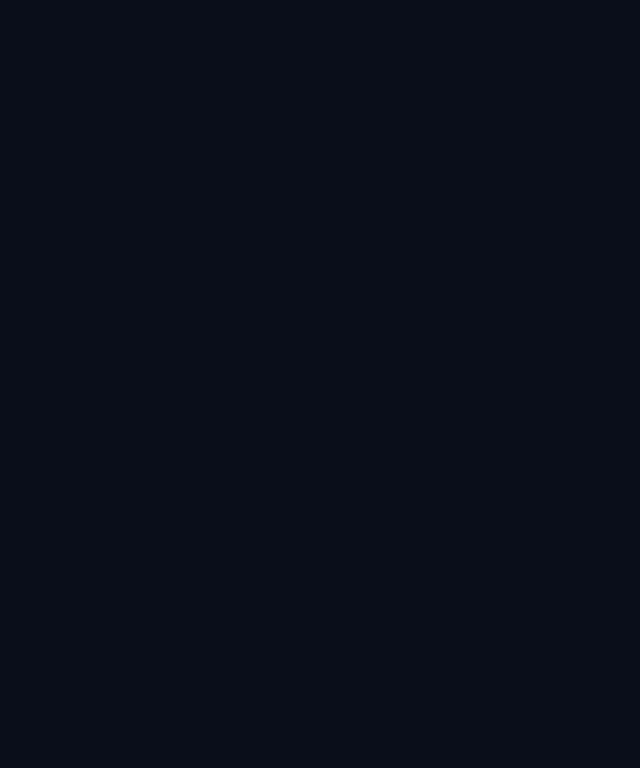
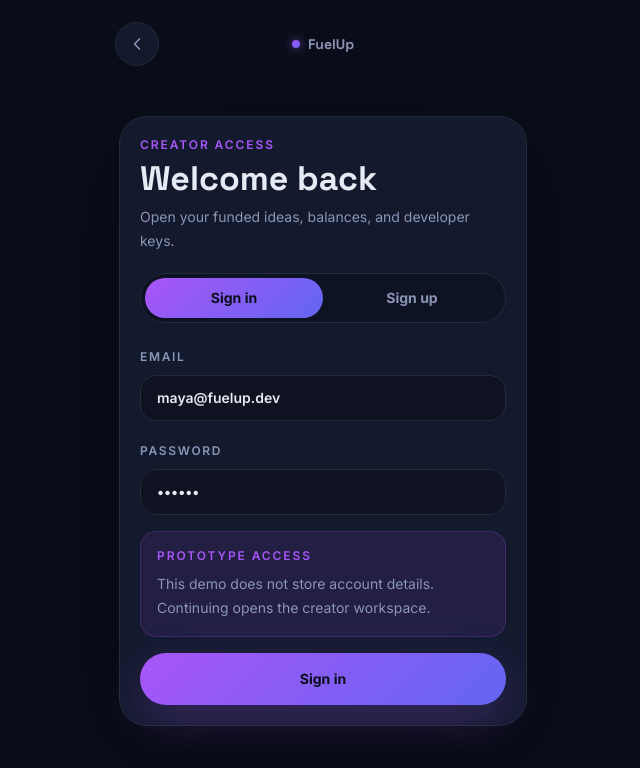
Before and after one commit to DJAKN/AI-Equality-make-tokens-from-product-ideas, a React (Vite) app: page /creator-auth in a window 1280 px wide. Before the commit this address had no page. Shown: the top 768 px of the page, without its empty margins (317-957 px from the left). Built offline with nearby package versions, Linux system fonts and the light colour scheme.

Commit message:
Add creator auth mockup

```diff
--- a/src/main.tsx
+++ b/src/main.tsx
@@ -5,6 +5,7 @@ import Landing from '@/pages/Landing'
 import Browse from '@/pages/Browse'
 import ProjectDetail from '@/pages/ProjectDetail'
 import DonationSuccess from '@/pages/DonationSuccess'
+import CreatorAuth from '@/pages/CreatorAuth'
 import MyIdeas from '@/pages/MyIdeas'
 import IdeaDashboard from '@/pages/IdeaDashboard'
 import PostNewIdea from '@/pages/PostNewIdea'
@@ -18,6 +19,7 @@ ReactDOM.createRoot(document.getElementById('root')!).render(
         <Route path="/browse" element={<Browse />} />
         <Route path="/projects/:id" element={<ProjectDetail />} />
         <Route path="/donate/success" element={<DonationSuccess />} />
+        <Route path="/creator-auth" element={<CreatorAuth />} />
         <Route path="/ideas" element={<MyIdeas />} />
         <Route path="/ideas/new" element={<PostNewIdea />} />
         <Route path="/ideas/:id" element={<IdeaDashboard />} />
--- /dev/null
+++ b/src/pages/CreatorAuth.tsx
@@ -0,0 +1,193 @@
+import { FormEvent, useState } from 'react'
+import { useNavigate } from 'react-router-dom'
+
+type AuthMode = 'sign-in' | 'sign-up'
+
+function FuelUpMark() {
+  return (
+    <span className="inline-flex items-center gap-2 font-display text-sm font-bold text-muted">
+      <span
+        className="h-2 w-2 rounded-full"
+        style={{
+          background: 'linear-gradient(135deg,#A855F7,#6366F1)',
+          boxShadow: '0 0 10px rgba(168,85,247,.7)',
+        }}
+      />
+      FuelUp
+    </span>
+  )
+}
+
+function BackIcon() {
+  return (
+    <svg aria-hidden="true" viewBox="0 0 24 24" className="h-5 w-5" fill="none">
+      <path
+        d="M15 18 9 12l6-6"
+        stroke="currentColor"
+        strokeWidth="2"
+        strokeLinecap="round"
+        strokeLinejoin="round"
+      />
+    </svg>
+  )
+}
+
+export default function CreatorAuth() {
+  const [mode, setMode] = useState<AuthMode>('sign-in')
+  const navigate = useNavigate()
+  const isSignIn = mode === 'sign-in'
+
+  const submitAuth = (event: FormEvent<HTMLFormElement>) => {
+    event.preventDefault()
+    navigate('/ideas')
+  }
+
+  return (
+    <div className="min-h-dvh overflow-hidden bg-bg">
+      <div
+        className="mx-auto flex min-h-dvh w-full max-w-md flex-col"
+        style={{
+          paddingTop: 'max(env(safe-area-inset-top), 14px)',
+          paddingBottom: 'max(env(safe-area-inset-bottom), 24px)',
+          paddingLeft: 'env(safe-area-inset-left)',
+          paddingRight: 'env(safe-area-inset-right)',
+        }}
+      >
+        <header className="flex items-center justify-between px-4 pb-4 pt-2">
+          <button
+            type="button"
+            onClick={() => navigate('/')}
+            aria-label="Back to landing"
+            className="flex h-11 w-11 items-center justify-center rounded-full border border-hairline bg-surface text-muted transition active:scale-95"
+          >
+            <BackIcon />
+          </button>
+          <FuelUpMark />
+          <div className="h-11 w-11" aria-hidden />
+        </header>
+
+        <main className="flex flex-1 flex-col justify-center px-5 pb-4">
+          <section className="rounded-[28px] border border-hairline bg-surface p-5 shadow-[0_28px_100px_rgba(0,0,0,.34)]">
+            <div>
+              <p className="text-xs font-semibold uppercase tracking-[0.16em] text-brand-violet">
+                Creator access
+              </p>
+              <h1 className="mt-2 font-display text-[34px] font-bold leading-[1.04] text-ink">
+                {isSignIn ? 'Welcome back' : 'Start building'}
+              </h1>
+              <p className="mt-2 text-sm leading-6 text-muted">
+                {isSignIn
+                  ? 'Open your funded ideas, balances, and developer keys.'
+                  : 'Create a workspace for ideas that need AI compute.'}
+              </p>
+            </div>
+
+            <div className="mt-5 grid grid-cols-2 rounded-full border border-hairline bg-bg/55 p-1">
+              <button
+                type="button"
+                onClick={() => setMode('sign-in')}
+                className={`rounded-full px-4 py-2.5 text-sm font-bold transition ${
+                  isSignIn ? 'text-bg' : 'text-muted'
+                }`}
+                style={
+                  isSignIn
+                    ? { background: 'linear-gradient(135deg,#A855F7,#6366F1)' }
+                    : undefined
+                }
+              >
+                Sign in
+              </button>
+              <button
+                type="button"
+                onClick={() => setMode('sign-up')}
+                className={`rounded-full px-4 py-2.5 text-sm font-bold transition ${
+                  !isSignIn ? 'text-bg' : 'text-muted'
+                }`}
+                style={
+                  !isSignIn
+                    ? { background: 'linear-gradient(135deg,#A855F7,#6366F1)' }
+                    : undefined
+                }
+              >
+                Sign up
+              </button>
+            </div>
+
+            <form onSubmit={submitAuth} className="mt-5 space-y-4">
+              {!isSignIn ? (
+                <label className="block">
+                  <span className="text-xs font-semibold uppercase tracking-[0.14em] text-muted">
+                    Name
+                  </span>
+                  <input
+                    required
+                    defaultValue="Maya Chen"
+                    className="mt-2 w-full rounded-2xl border border-hairline bg-bg/60 px-4 py-3 text-sm font-semibold text-ink outline-none placeholder:text-muted focus:border-brand-violet/70"
+                    placeholder="Your name"
+                  />
+                </label>
+              ) : null}
+
+              <label className="block">
+                <span className="text-xs font-semibold uppercase tracking-[0.14em] text-muted">
+                  Email
+                </span>
+                <input
+                  required
+                  type="email"
+                  defaultValue="maya@fuelup.dev"
+                  className="mt-2 w-full rounded-2xl border border-hairline bg-bg/60 px-4 py-3 text-sm font-semibold text-ink outline-none placeholder:text-muted focus:border-brand-violet/70"
+                  placeholder="you@example.com"
+                />
+              </label>
+
+              <label className="block">
+                <span className="text-xs font-semibold uppercase tracking-[0.14em] text-muted">
+                  Password
+                </span>
+                <input
+                  required
+                  type="password"
+                  minLength={6}
+                  defaultValue="fuelup"
+                  className="mt-2 w-full rounded-2xl border border-hairline bg-bg/60 px-4 py-3 text-sm font-semibold text-ink outline-none placeholder:text-muted focus:border-brand-violet/70"
+                  placeholder="Password"
+                />
+              </label>
+
+              {!isSignIn ? (
+                <label className="block">
+                  <span className="text-xs font-semibold uppercase tracking-[0.14em] text-muted">
+                    Idea focus
+                  </span>
+                  <input
+                    defaultValue="AI accessibility tools"
+                    className="mt-2 w-full rounded-2xl border border-hairline bg-bg/60 px-4 py-3 text-sm font-semibold text-ink outline-none placeholder:text-muted focus:border-brand-violet/70"
+                    placeholder="What are you building?"
+                  />
+                </label>
+              ) : null}
+
+              <div className="rounded-2xl border border-brand-violet/20 bg-brand-violet/10 p-4">
+                <p className="text-xs font-semibold uppercase tracking-[0.16em] text-brand-violet">
+                  Prototype access
+                </p>
+                <p className="mt-2 text-sm leading-6 text-muted">
+                  This demo does not store account details. Continuing opens the creator workspace.
+                </p>
+              </div>
+
+              <button
+                type="submit"
+                className="w-full rounded-full px-5 py-4 text-sm font-bold text-bg shadow-[0_16px_48px_rgba(168,85,247,.24)] transition active:scale-[0.99]"
+                style={{ background: 'linear-gradient(135deg,#A855F7,#6366F1)' }}
+              >
+                {isSignIn ? 'Sign in' : 'Create account'}
+              </button>
+            </form>
+          </section>
+        </main>
+      </div>
+    </div>
+  )
+}
--- a/src/pages/Landing.tsx
+++ b/src/pages/Landing.tsx
@@ -25,7 +25,7 @@ export default function Landing() {
     if (next === 'donor') {
       timer.current = window.setTimeout(() => navigate('/browse'), 850)
     } else if (next === 'creator') {
-      timer.current = window.setTimeout(() => navigate('/ideas'), 850)
+      timer.current = window.setTimeout(() => navigate('/creator-auth'), 850)
     }
   }
 
@@ -71,7 +71,7 @@ export default function Landing() {
           </span>
           <span className="big">Build a <span className="accent">project</span></span>
           <span className="sub">Get the API access your project needs — funded by the community.</span>
-          <span className="cta">Continue as creator →</span>
+          <span className="cta">Continue as a creator →</span>
           <span className="entering">
             <span className="dots"><i /><i /><i /></span>
             <span className="entering-label">Entering your workspace…</span>
```
